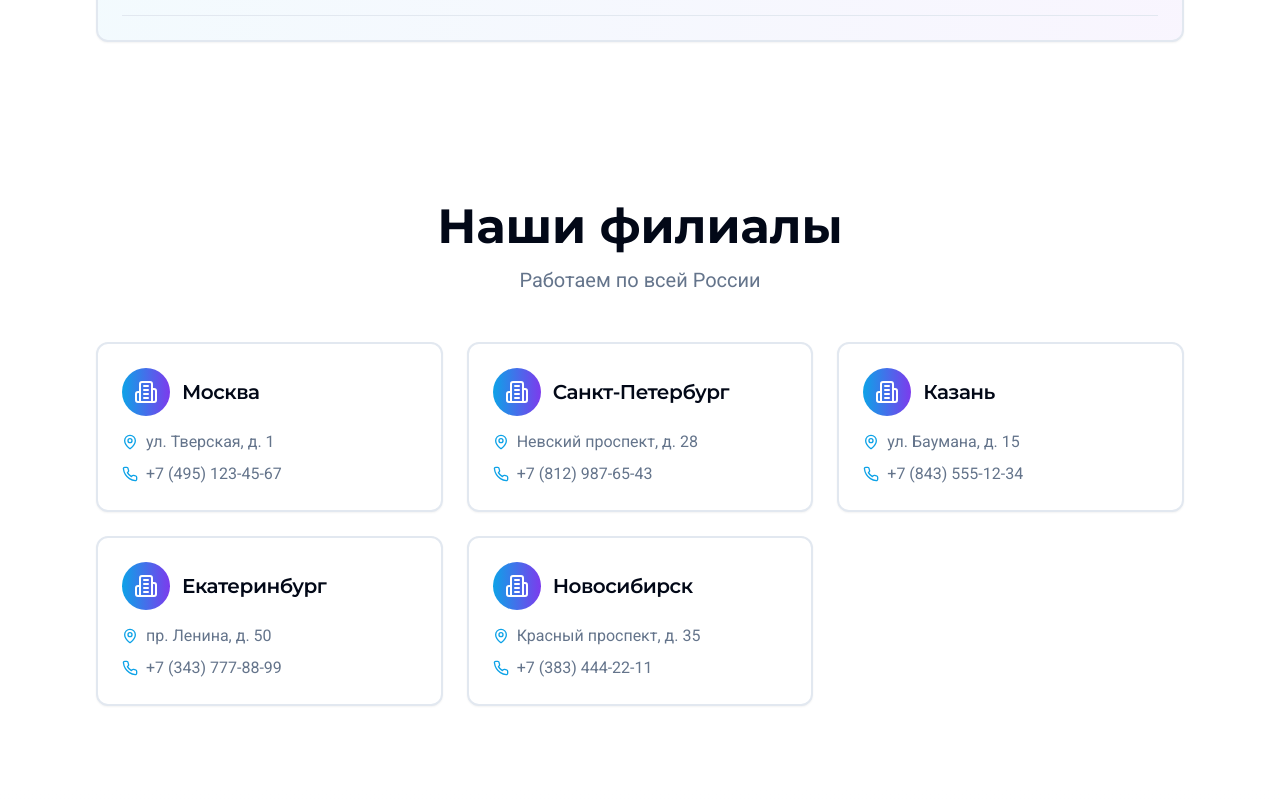
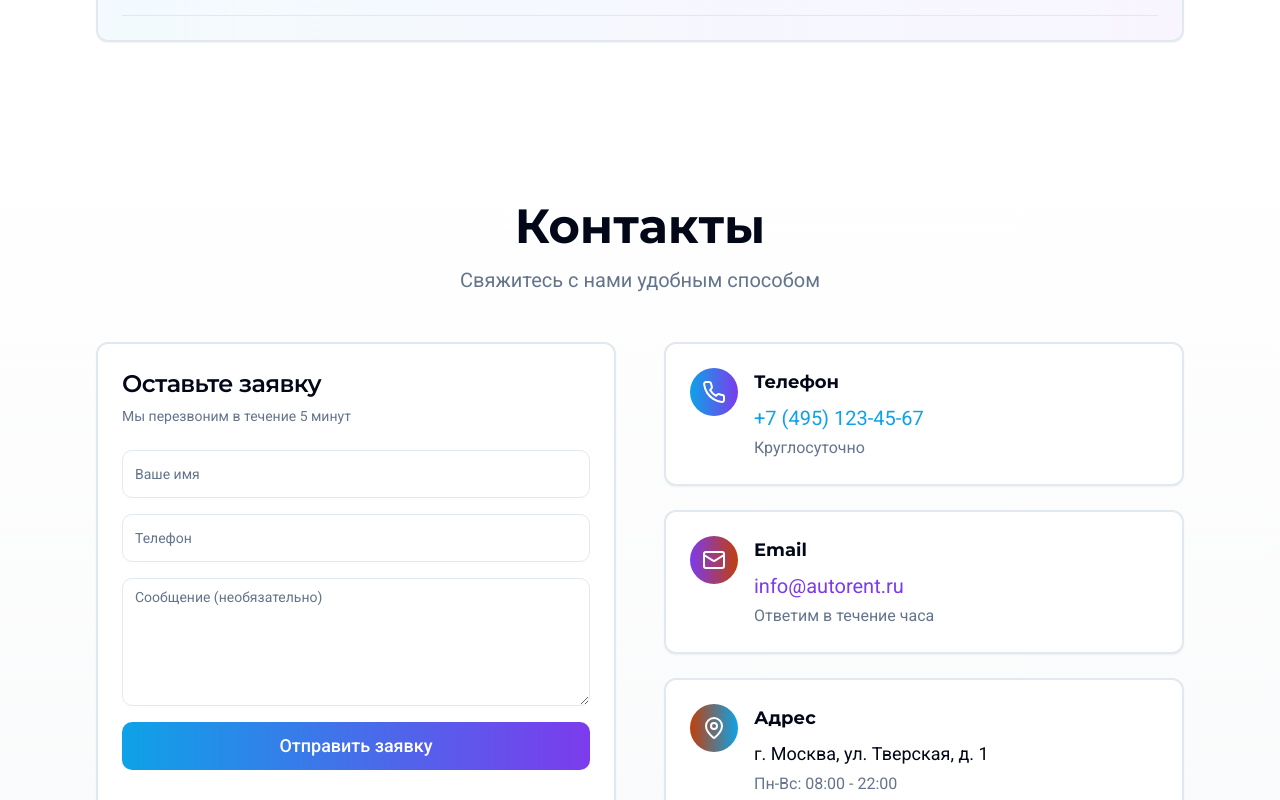
Before and after one commit to pr-poehali-dev/taxi-sochi-rent-service, a React (Vite) app: page / in a window 1280 px wide. Shown: the part 4240-5040 px from the top of the page. Built offline with nearby package versions, Linux system fonts and the light colour scheme.

Commit message:
Удал последнюю просьбу

```diff
--- a/src/pages/Index.tsx
+++ b/src/pages/Index.tsx
@@ -91,14 +91,6 @@ export default function Index() {
     { icon: 'Banknote', title: 'Первый день аренды бесплатный', description: '' },
     { icon: 'Percent', title: 'Акции', description: 'Выгодные предложения для водителей' },
     { icon: 'Car', title: 'Выкуп автомобиля', description: 'Выгодные условия выкупа авто' }
-  ];
-
-  const branches = [
-    { city: 'Москва', address: 'ул. Тверская, д. 1', phone: '+7 (495) 123-45-67', icon: 'Building2' },
-    { city: 'Санкт-Петербург', address: 'Невский проспект, д. 28', phone: '+7 (812) 987-65-43', icon: 'Building2' },
-    { city: 'Казань', address: 'ул. Баумана, д. 15', phone: '+7 (843) 555-12-34', icon: 'Building2' },
-    { city: 'Екатеринбург', address: 'пр. Ленина, д. 50', phone: '+7 (343) 777-88-99', icon: 'Building2' },
-    { city: 'Новосибирск', address: 'Красный проспект, д. 35', phone: '+7 (383) 444-22-11', icon: 'Building2' }
   ];
 
   return (
@@ -311,44 +303,6 @@ export default function Index() {
         </div>
       </section>
 
-      <section className="py-20 px-4 bg-white">
-        <div className="container mx-auto max-w-6xl">
-          <div className="text-center mb-12 animate-fade-in">
-            <h2 className="text-4xl md:text-5xl font-bold mb-4">Наши филиалы</h2>
-            <p className="text-xl text-muted-foreground">Работаем по всей России</p>
-          </div>
-          <div className="grid md:grid-cols-2 lg:grid-cols-3 gap-6">
-            {branches.map((branch, index) => (
-              <Card
-                key={index}
-                className="hover:shadow-xl transition-all duration-300 hover:-translate-y-2 border-2 hover:border-primary"
-              >
-                <CardHeader>
-                  <div className="flex items-center gap-3 mb-2">
-                    <div className="w-12 h-12 rounded-full bg-gradient-to-r from-primary to-secondary flex items-center justify-center">
-                      <Icon name={branch.icon as any} size={24} className="text-white" />
-                    </div>
-                    <CardTitle className="text-xl">{branch.city}</CardTitle>
-                  </div>
-                  <CardDescription className="text-base space-y-2">
-                    <div className="flex items-start gap-2">
-                      <Icon name="MapPin" size={16} className="text-primary mt-1" />
-                      <span>{branch.address}</span>
-                    </div>
-                    <div className="flex items-center gap-2">
-                      <Icon name="Phone" size={16} className="text-primary" />
-                      <a href={`tel:${branch.phone}`} className="hover:text-primary transition-colors">
-                        {branch.phone}
-                      </a>
-                    </div>
-                  </CardDescription>
-                </CardHeader>
-              </Card>
-            ))}
-          </div>
-        </div>
-      </section>
-
       <section id="contacts" className="py-20 px-4 bg-gradient-to-b from-white to-gray-50">
         <div className="container mx-auto max-w-6xl">
           <div className="text-center mb-12 animate-fade-in">
```
